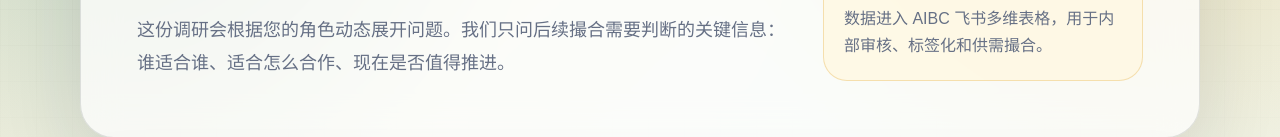
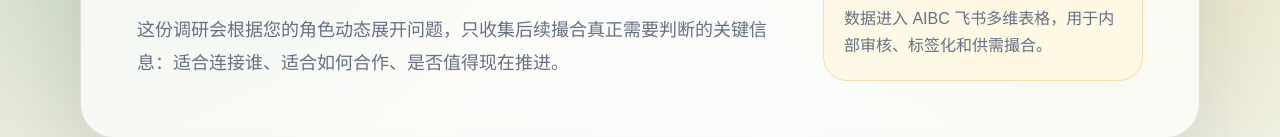
Before and after one commit to zstmfhy/aibc-questionnaire-entry, a website: page survey.html in a window 1280 px wide. Shown: the part 279-416 px from the top of the page. Drawn offline with Linux system fonts and the light colour scheme.

Commit message:
Refine survey hero copy

```diff
--- a/survey.html
+++ b/survey.html
@@ -18,7 +18,7 @@
           <p class="eyebrow">AIBC共赢社 · AI供需调研</p>
           <h1>把需求、能力和资源讲清楚，匹配才会真正发生。</h1>
           <p class="lead">
-            这份调研会根据您的角色动态展开问题。我们只问后续撮合需要判断的关键信息：谁适合谁、适合怎么合作、现在是否值得推进。
+            这份调研会根据您的角色动态展开问题，只收集后续撮合真正需要判断的关键信息：适合连接谁、适合如何合作、是否值得现在推进。
           </p>
         </div>
         <aside class="promise">
```
